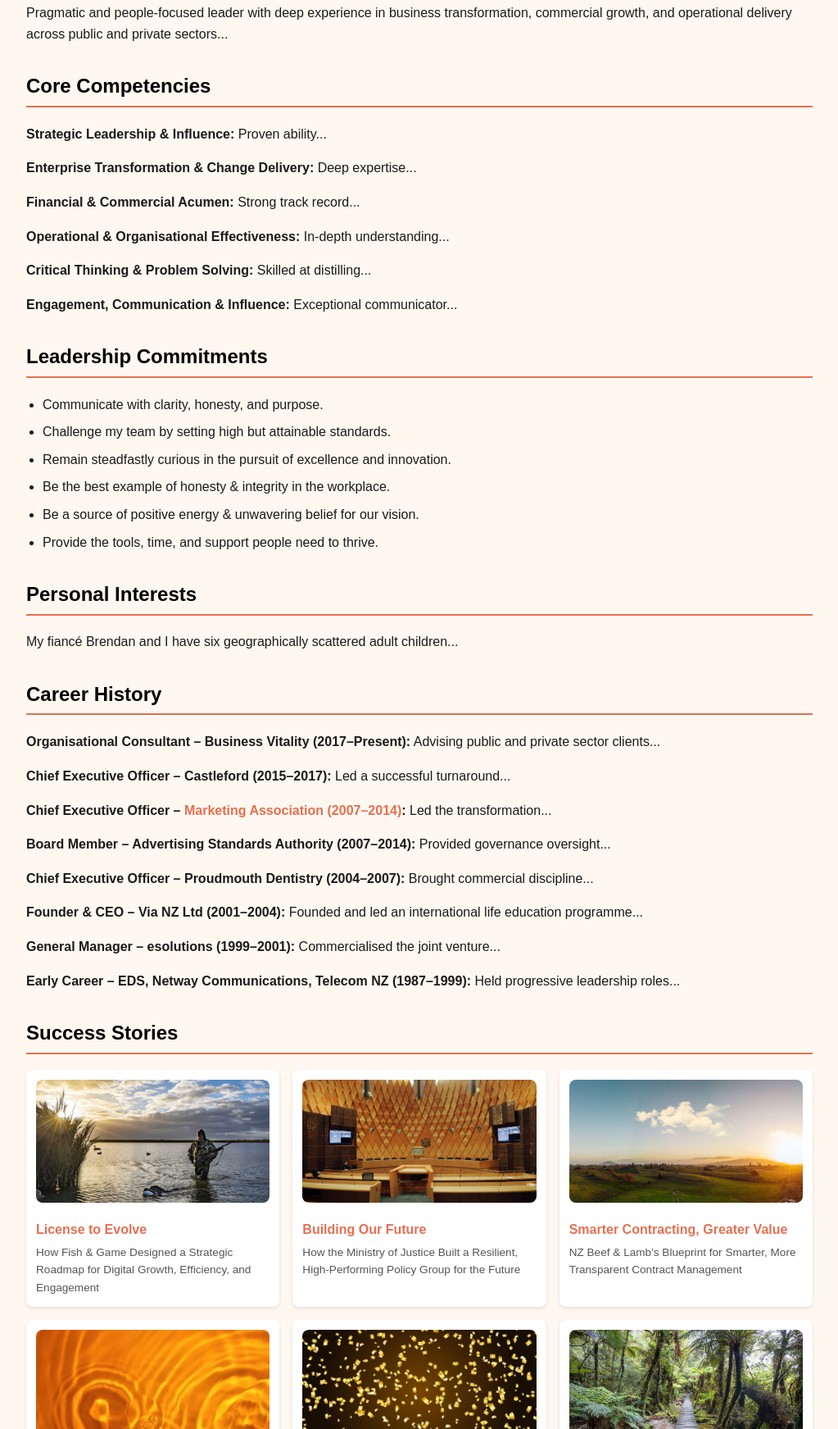
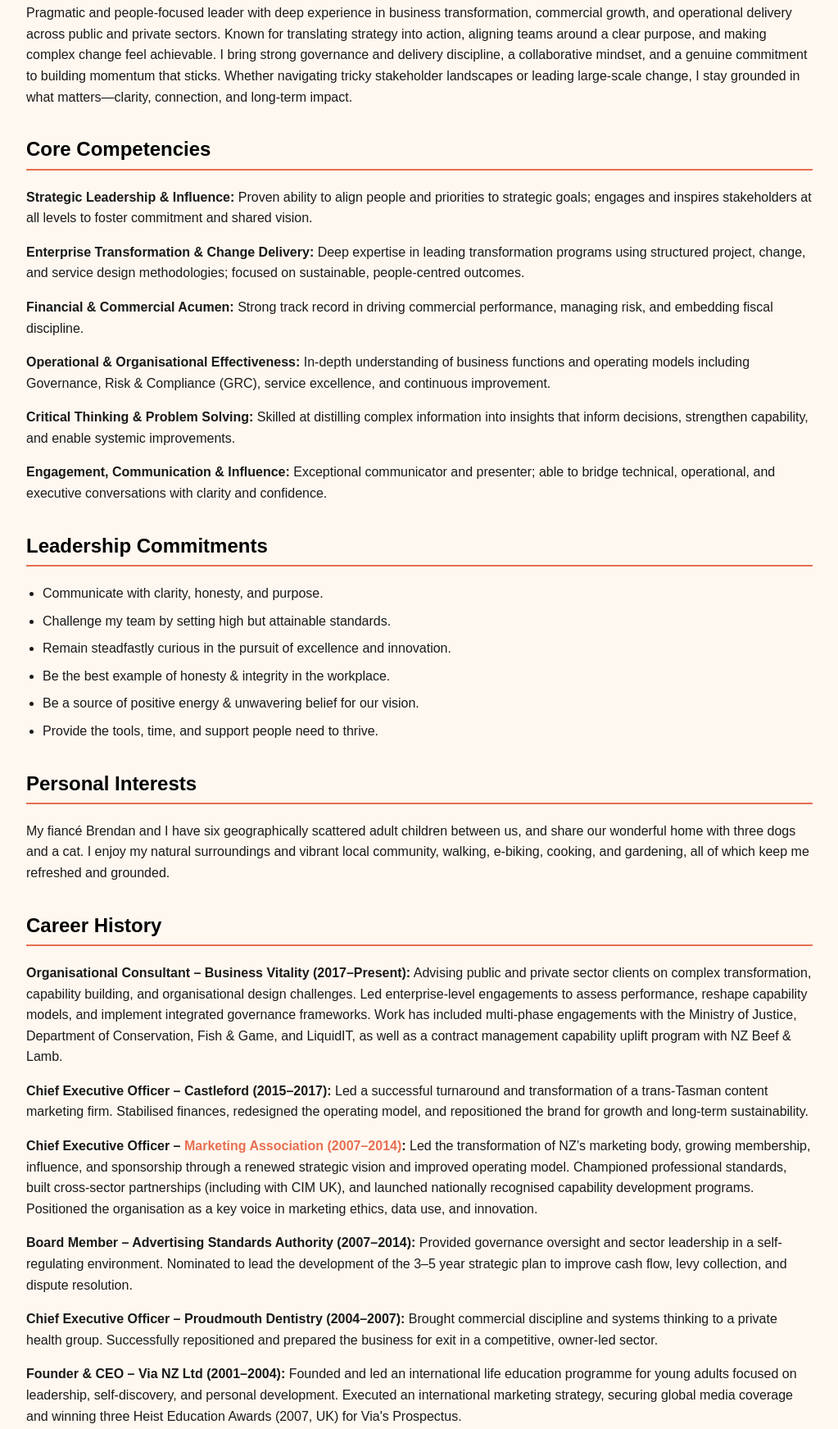
Before and after one commit to SueMcC/resume-preview, a plain HTML site: page index.html in a window 1280 px wide. Shown: the part 307-2050 px from the top of the page at 82% size, without its empty margins (128-1151 px from the left). Drawn offline with Linux system fonts and the light colour scheme.

Commit message:
Update index.html

```diff
--- a/index.html
+++ b/index.html
@@ -65,15 +65,15 @@
   </p>
 
   <h2>Professional Summary</h2>
-  <p>Pragmatic and people-focused leader with deep experience in business transformation, commercial growth, and operational delivery across public and private sectors...</p>
+  <p>Pragmatic and people-focused leader with deep experience in business transformation, commercial growth, and operational delivery across public and private sectors. Known for translating strategy into action, aligning teams around a clear purpose, and making complex change feel achievable. I bring strong governance and delivery discipline, a collaborative mindset, and a genuine commitment to building momentum that sticks. Whether navigating tricky stakeholder landscapes or leading large-scale change, I stay grounded in what matters—clarity, connection, and long-term impact.</p>
 
   <h2>Core Competencies</h2>
-  <p><strong>Strategic Leadership & Influence:</strong> Proven ability...</p>
-  <p><strong>Enterprise Transformation & Change Delivery:</strong> Deep expertise...</p>
-  <p><strong>Financial & Commercial Acumen:</strong> Strong track record...</p>
-  <p><strong>Operational & Organisational Effectiveness:</strong> In-depth understanding...</p>
-  <p><strong>Critical Thinking & Problem Solving:</strong> Skilled at distilling...</p>
-  <p><strong>Engagement, Communication & Influence:</strong> Exceptional communicator...</p>
+  <p><strong>Strategic Leadership & Influence:</strong> Proven ability to align people and priorities to strategic goals; engages and inspires stakeholders at all levels to foster commitment and shared vision.</p>
+  <p><strong>Enterprise Transformation & Change Delivery:</strong> Deep expertise in leading transformation programs using structured project, change, and service design methodologies; focused on sustainable, people-centred outcomes.</p>
+  <p><strong>Financial & Commercial Acumen:</strong> Strong track record in driving commercial performance, managing risk, and embedding fiscal discipline.</p>
+  <p><strong>Operational & Organisational Effectiveness:</strong> In-depth understanding of business functions and operating models including Governance, Risk & Compliance (GRC), service excellence, and continuous improvement.</p>
+  <p><strong>Critical Thinking & Problem Solving:</strong> Skilled at distilling complex information into insights that inform decisions, strengthen capability, and enable systemic improvements.</p>
+  <p><strong>Engagement, Communication & Influence:</strong> Exceptional communicator and presenter; able to bridge technical, operational, and executive conversations with clarity and confidence.</p>
 
   <h2>Leadership Commitments</h2>
   <ul>
@@ -86,17 +86,24 @@
   </ul>
 
   <h2>Personal Interests</h2>
-  <p>My fiancé Brendan and I have six geographically scattered adult children...</p>
+  <p>My fiancé Brendan and I have six geographically scattered adult children between us, and share our wonderful home with three dogs and a cat. I enjoy my natural surroundings and vibrant local community, walking, e-biking, cooking, and gardening, all of which keep me refreshed and grounded.</p>
 
   <h2>Career History</h2>
-  <p><strong>Organisational Consultant – Business Vitality (2017–Present):</strong> Advising public and private sector clients...</p>
-  <p><strong>Chief Executive Officer – Castleford (2015–2017):</strong> Led a successful turnaround...</p>
-  <p><strong>Chief Executive Officer – <a href="https://vimeo.com/90390917" target="_blank">Marketing Association (2007–2014)</a>:</strong> Led the transformation...</p>
-  <p><strong>Board Member – Advertising Standards Authority (2007–2014):</strong> Provided governance oversight...</p>
-  <p><strong>Chief Executive Officer – Proudmouth Dentistry (2004–2007):</strong> Brought commercial discipline...</p>
-  <p><strong>Founder & CEO – Via NZ Ltd (2001–2004):</strong> Founded and led an international life education programme...</p>
-  <p><strong>General Manager – esolutions (1999–2001):</strong> Commercialised the joint venture...</p>
-  <p><strong>Early Career – EDS, Netway Communications, Telecom NZ (1987–1999):</strong> Held progressive leadership roles...</p>
+  <p><strong>Organisational Consultant – Business Vitality (2017–Present):</strong> Advising public and private sector clients on complex transformation, capability building, and organisational design challenges. Led enterprise-level engagements to assess performance, reshape capability models, and implement integrated governance frameworks. Work has included multi-phase engagements with the Ministry of Justice, Department of Conservation, Fish & Game, and LiquidIT, as well as a contract management capability uplift program with NZ Beef & Lamb.</p>
+
+  <p><strong>Chief Executive Officer – Castleford (2015–2017):</strong> Led a successful turnaround and transformation of a trans-Tasman content marketing firm. Stabilised finances, redesigned the operating model, and repositioned the brand for growth and long-term sustainability.</p>
+
+  <p><strong>Chief Executive Officer – <a href="https://vimeo.com/90390917" target="_blank">Marketing Association (2007–2014)</a>:</strong> Led the transformation of NZ’s marketing body, growing membership, influence, and sponsorship through a renewed strategic vision and improved operating model. Championed professional standards, built cross-sector partnerships (including with CIM UK), and launched nationally recognised capability development programs. Positioned the organisation as a key voice in marketing ethics, data use, and innovation.</p>
+
+  <p><strong>Board Member – Advertising Standards Authority (2007–2014):</strong> Provided governance oversight and sector leadership in a self-regulating environment. Nominated to lead the development of the 3–5 year strategic plan to improve cash flow, levy collection, and dispute resolution.</p>
+
+  <p><strong>Chief Executive Officer – Proudmouth Dentistry (2004–2007):</strong> Brought commercial discipline and systems thinking to a private health group. Successfully repositioned and prepared the business for exit in a competitive, owner-led sector.</p>
+
+  <p><strong>Founder & CEO – Via NZ Ltd (2001–2004):</strong> Founded and led an international life education programme for young adults focused on leadership, self-discovery, and personal development. Executed an international marketing strategy, securing global media coverage and winning three Heist Education Awards (2007, UK) for Via's Prospectus.</p>
+
+  <p><strong>General Manager – esolutions (1999–2001):</strong> Commercialised the joint venture between EDS, Microsoft, and Telecom NZ to deliver integrated cloud-based IT services. Managed strategic alliances, regulatory relationships, and commercial delivery in a first-of-its-kind enterprise technology environment.</p>
+
+  <p><strong>Early Career – EDS, Netway Communications, Telecom NZ (1987–1999):</strong> Held progressive leadership roles spanning service design, business analysis, product development, and marketing in the IT&T industry. Built a strong foundation in data-driven service management, performance reporting, and cross-functional delivery.</p>
 
   <h2>Success Stories</h2>
   <div class="tile-container">
```
